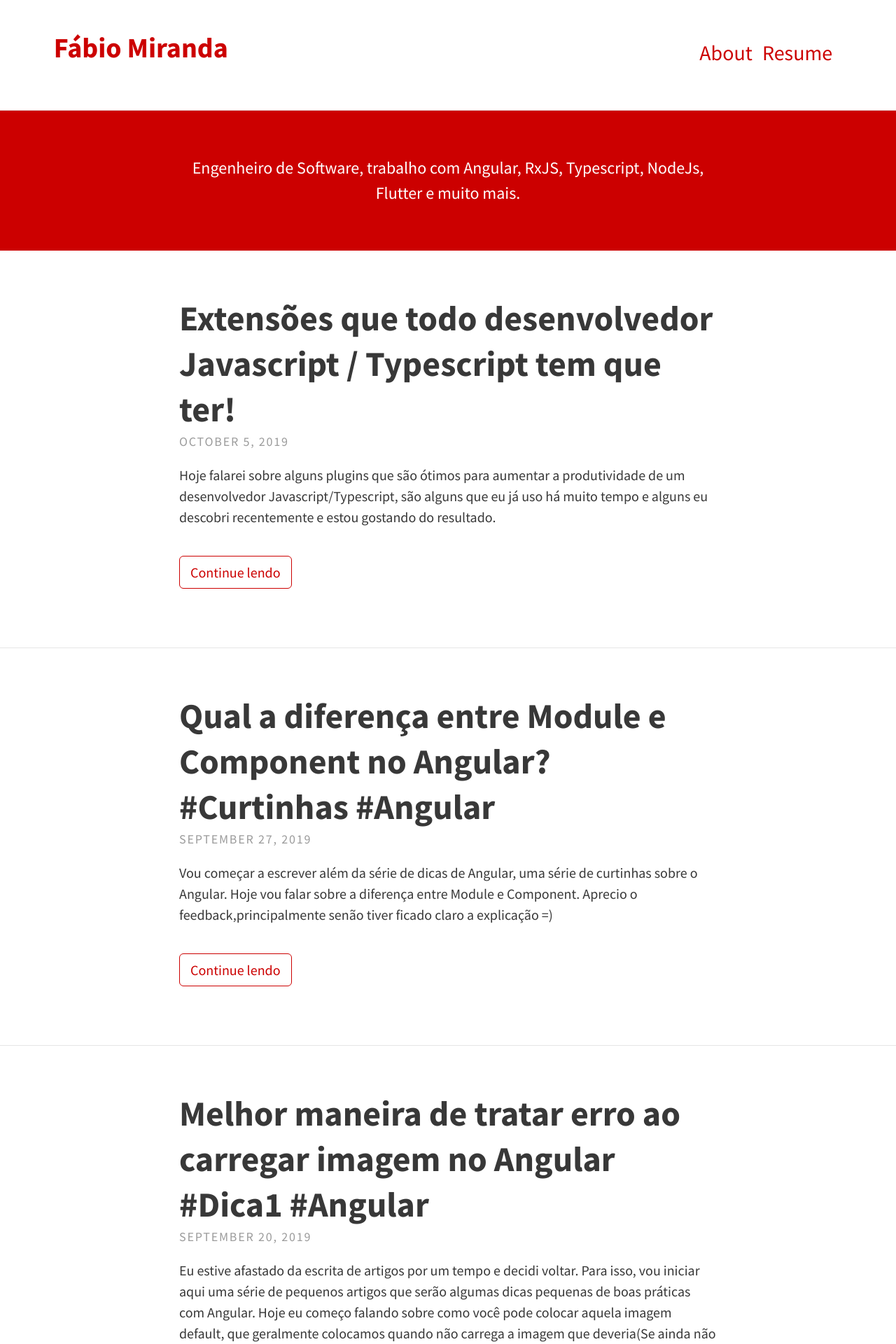
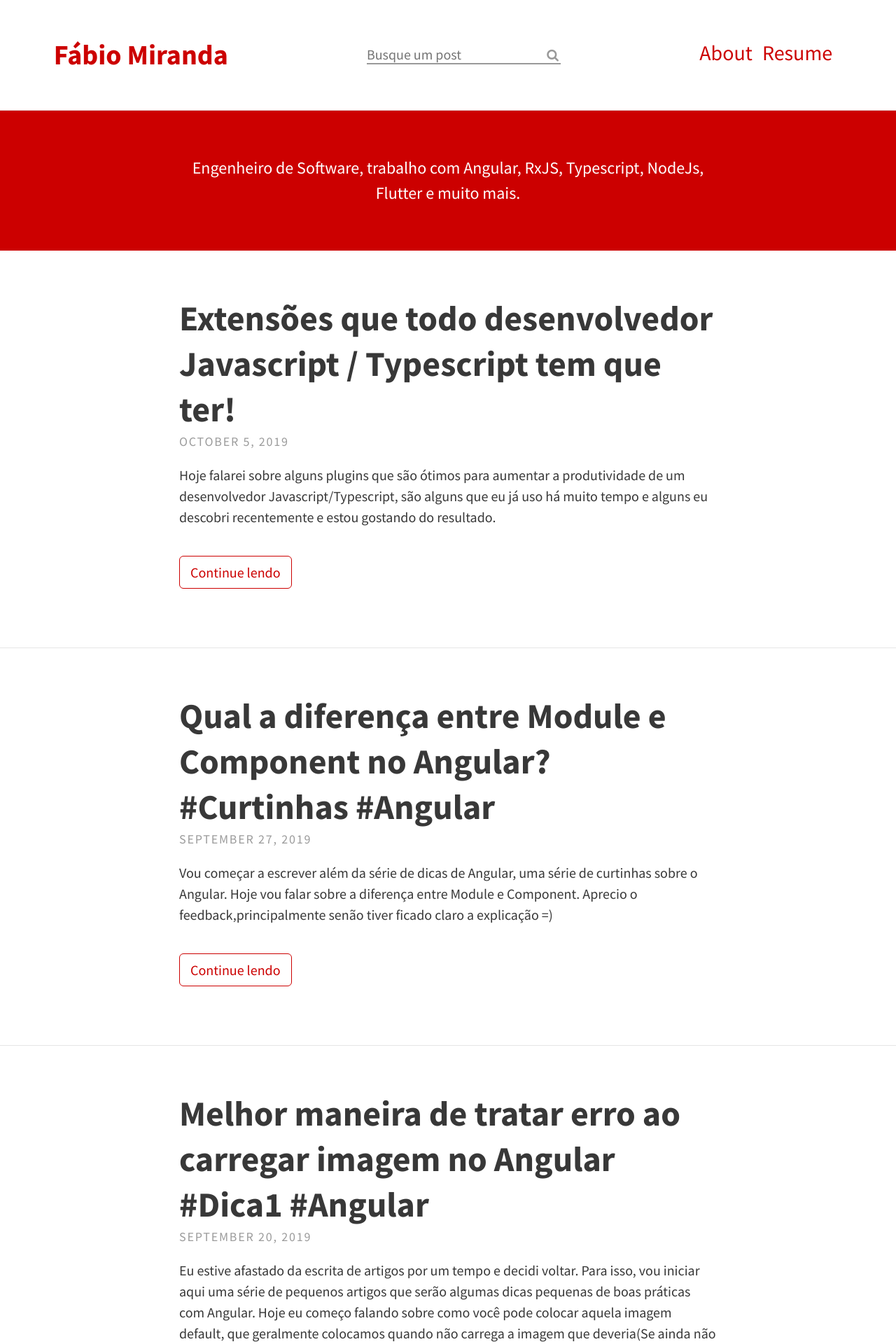
Before and after one commit to fabiomirandaa/fabiomirandaa.github.io, a Jekyll site: the page built from index.html, in a window 1280 px wide. Shown: the top 1920 px of the page at 70% size. Built offline with Jekyll 4.4.1, drawn with Linux system fonts in a browser that asks for light colours; nearby versions of some CDN libraries; the list of posts is cut into pages by our own code.

Commit message:
feat: add search-bar and search-result-page

```diff
--- a/_config.yml
+++ b/_config.yml
@@ -43,7 +43,7 @@ theme_settings:
   google_analytics: UA-83428869-1 # Tracking ID, e.g. "UA-000000-01"
   disqus_shortname: fabiomiranda
   katex: true # Enable if using math markup
-  search: false
+  search: true
 
   # Localization strings
   str_follow_on: "Follow on"
--- a/_includes/header.html
+++ b/_includes/header.html
@@ -13,6 +13,19 @@
 			<a href="{{ site.baseurl }}/">{{ site.theme_settings.title }}</a>
 		</h1>
 	</div>
+
+	<!-- Search bar -->
+	{% if site.theme_settings.search %}
+	<div class="search-bar">
+		<form action="{{ site.baseurl }}/search.html" method="get">
+			<input type="text" id="search-box" name="query" placeholder="Busque um post" class="">
+			<button type="submit" class="">
+				<i class="fa fa-fw fa-search"></i>
+			</button>
+		</form>
+	</div>
+	{% endif %}
+
 	<nav class="site-nav">
 		<ul>
 			{% for page in site.pages %} {% if page.title and page.hide != true %}
@@ -22,20 +35,6 @@
 				</a>
 			</li>
 			{% endif %} {% endfor %}
-
-			<!-- Search bar -->
-			{% if site.theme_settings.search %}
-			<li>
-				<form action="{{ site.baseurl }}/search.html" method="get">
-					<input type="text" id="search-box" name="query" placeholder="Search" class="">
-					<button type="submit" class="">
-						<i class="fa fa-fw fa-search"></i>
-					</button>
-				</form>
-			</li>
-			{% endif %}
-
-
 		</ul>
 	</nav>
 </header>
--- a/_sass/includes/_header.scss
+++ b/_sass/includes/_header.scss
@@ -2,8 +2,10 @@
   @extend %padding-small;
   background: $brand-color;
   border-bottom: 1px solid $border-color;
-  display: inline-block;
-  float: left;
+  display: flex;
+  justify-content: space-between;
+  align-items: center;
+  flex-wrap: wrap;
   width: 100%;
 
   a {
@@ -71,6 +73,9 @@
     *:focus {
         outline: none;
     }
+    @media (max-width:961px)  {
+      margin: 15px;
+    }
 
     input{
         &[type=text] {
--- a/search.html
+++ b/search.html
@@ -23,7 +23,7 @@ hide: true
             "author": "{{ post.author | xml_escape }}",
             "category": "{{ post.category | xml_escape }}",
             "content": {{ post.content | strip_html | strip_newlines | jsonify }},
-            "url": "{{ site.baseurl }}/{{ post.url | xml_escape }}"
+            "url": "{{ site.url }}{{ post.url | xml_escape }}"
         }
         {% unless forloop.last %},{% endunless %}
         {% endfor %}
```
Also changed, not shown: other parts of search.html (+1 -1 lines), _includes/head.html (+8 -3 lines).
